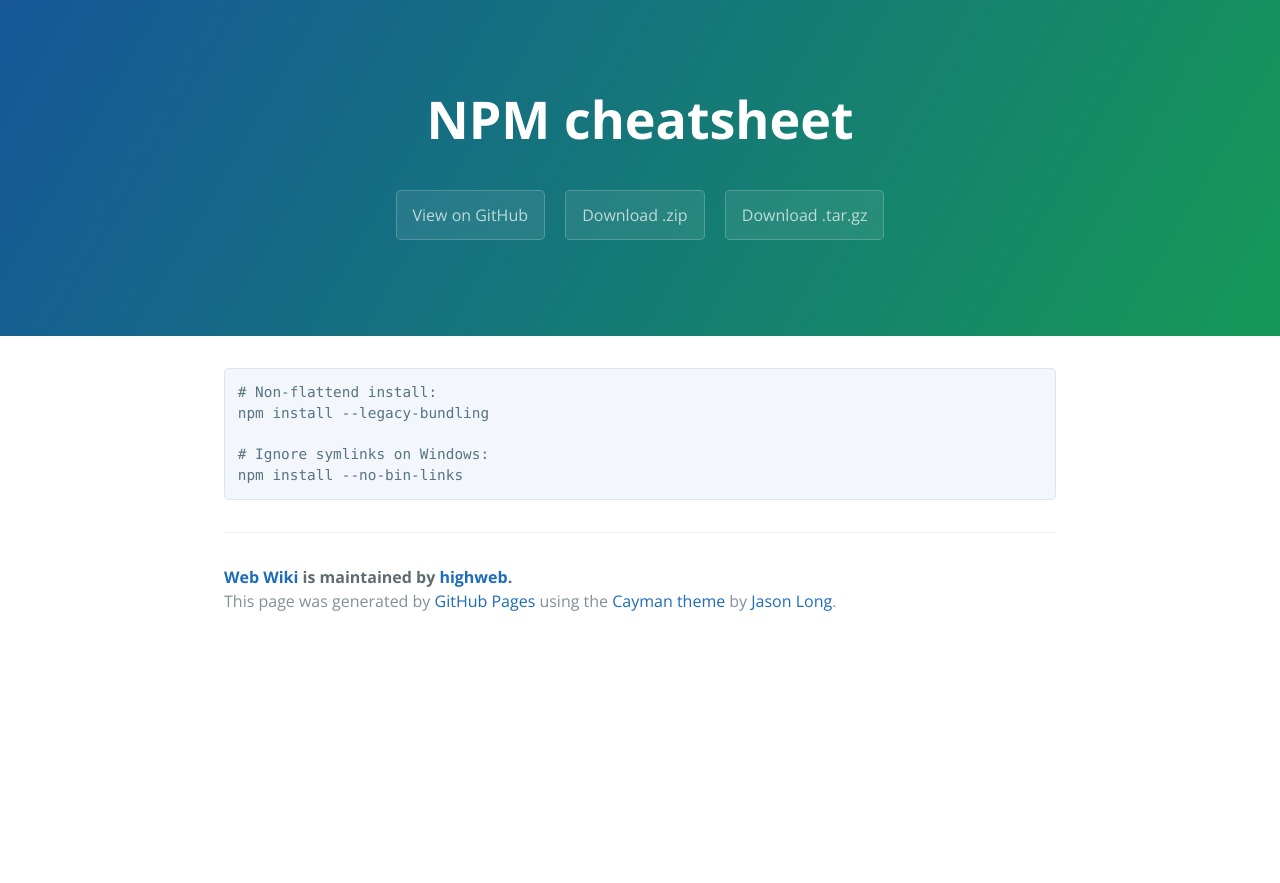
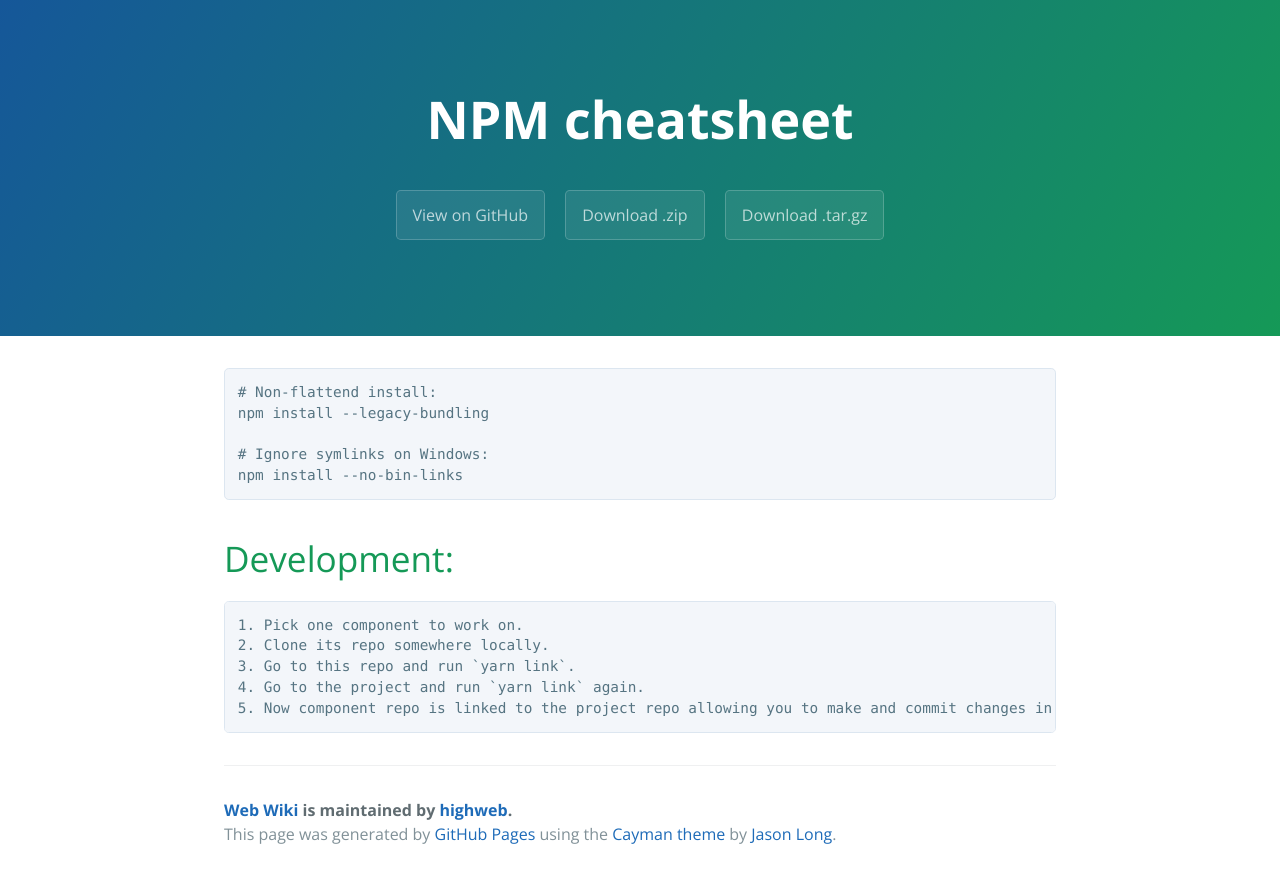
Before and after one commit to highweb/web-wiki, a Jekyll site: the page built from npm.md, in a window 1280 px wide. Shown: the top 883 px of the page. Built offline with Jekyll 4.4.1, drawn with Linux system fonts in a browser that asks for light colours.

Commit message:
Update npm.md

````diff
--- a/npm.md
+++ b/npm.md
@@ -10,3 +10,10 @@ npm install --legacy-bundling
 # Ignore symlinks on Windows:
 npm install --no-bin-links
 ```
+
+# Development:
+    1. Pick one component to work on.
+    2. Clone its repo somewhere locally.
+    3. Go to this repo and run `yarn link`.
+    4. Go to the project and run `yarn link` again.
+    5. Now component repo is linked to the project repo allowing you to make and commit changes in both.
````
